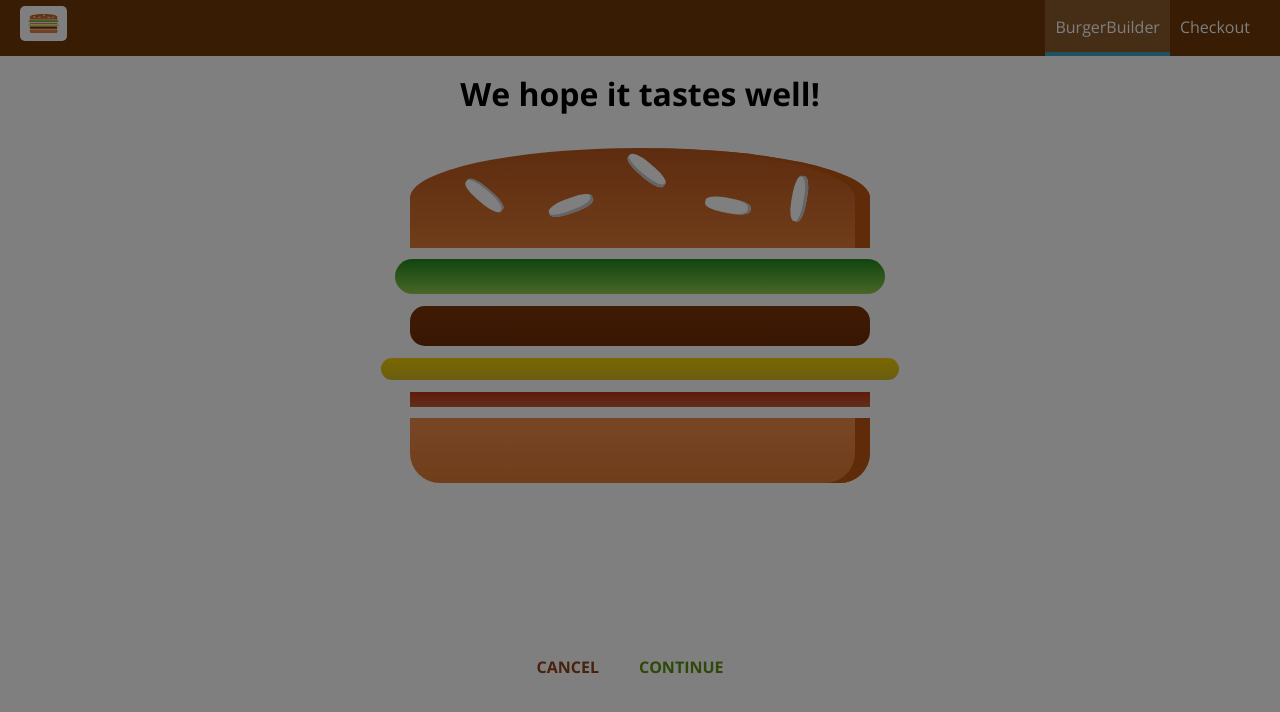
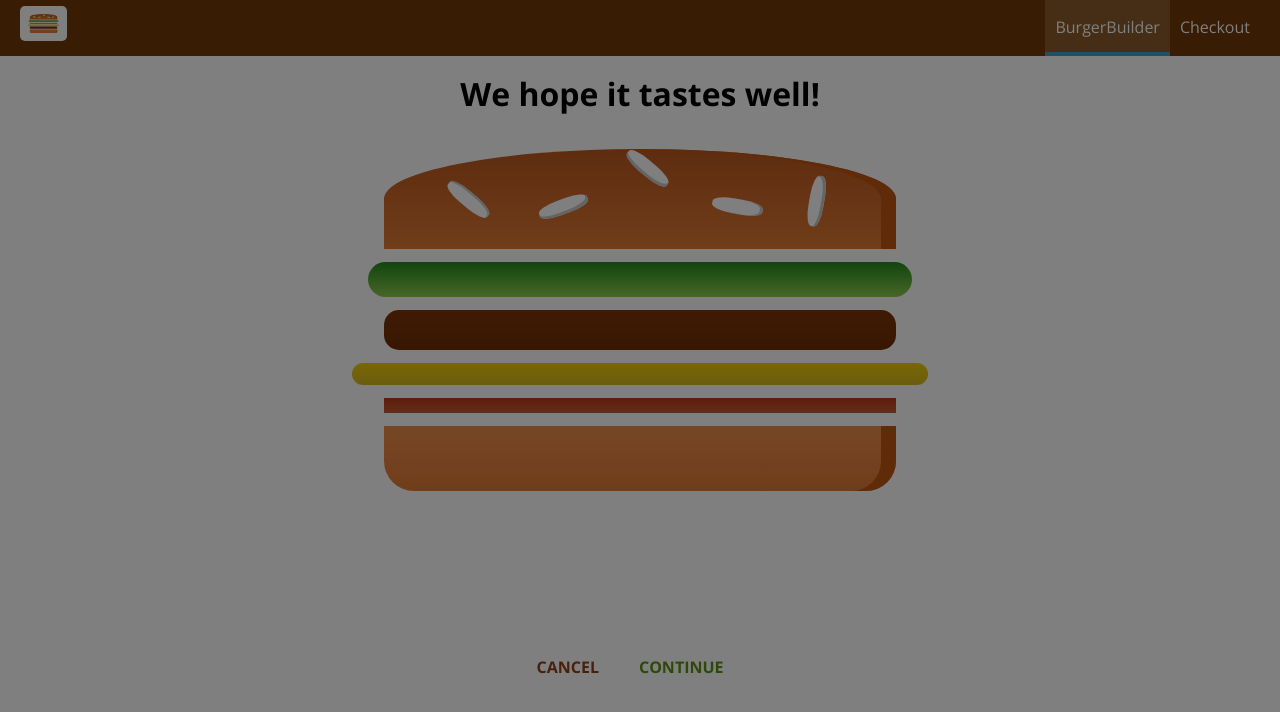
Before and after one commit to manickaa/BurgerBuilderApp, a React app: page /checkout in a window 1280 px wide. Shown: the top 712 px of the page. Built offline with nearby package versions, Linux system fonts and the light colour scheme; the HTML template or start-up script is replaced by a standard one.

Commit message:
Styling changes in burger app

```diff
--- a/src/components/Burger/Burger.css
+++ b/src/components/Burger/Burger.css
@@ -1,5 +1,5 @@
 .Burger {
-	width: 45%;
+	width: 50%;
 	margin: auto;
 	height: 500px;
 	overflow: scroll;
```
